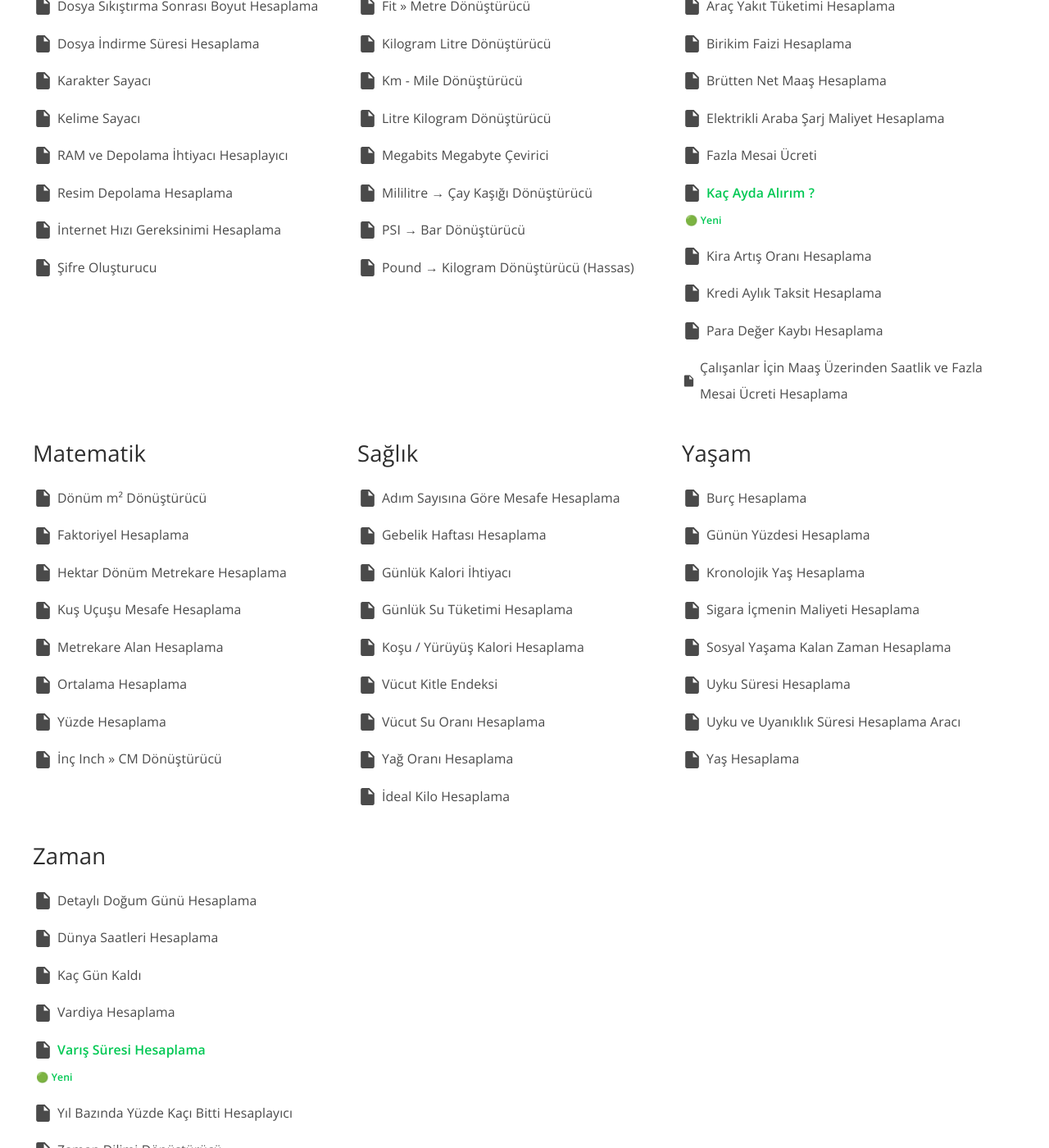
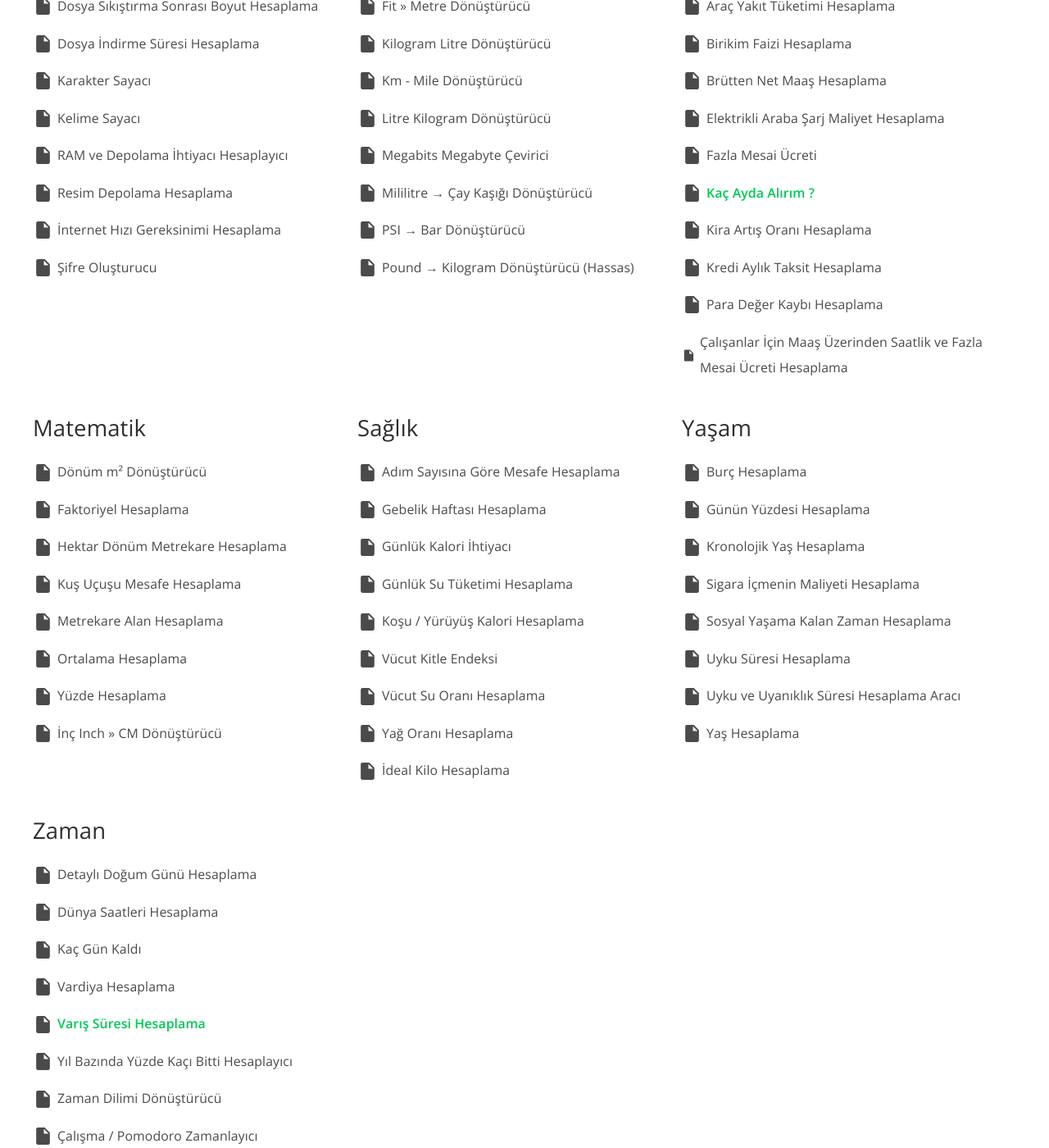
Before and after one commit to hesapmotoru/hesapmotoru.github.io, a Jekyll site: the page built from index.html, in a window 1280 px wide and 1400 px high, scrolled down 527 px. Shown: the whole window at 82% size. Built offline with Jekyll 4.4.1, drawn with Linux system fonts in a browser that asks for light colours; comment, search, counter and statistics services are not loaded.

Commit message:
Update index.html

```diff
--- a/index.html
+++ b/index.html
@@ -21,7 +21,7 @@
               {{ tutorial.title }}
             </a>
             {% if days_old < 7 %}
-              <span class="new-label">🟢 Yeni</span>
+
             {% endif %}
           </li>
         {% endfor %}
```
